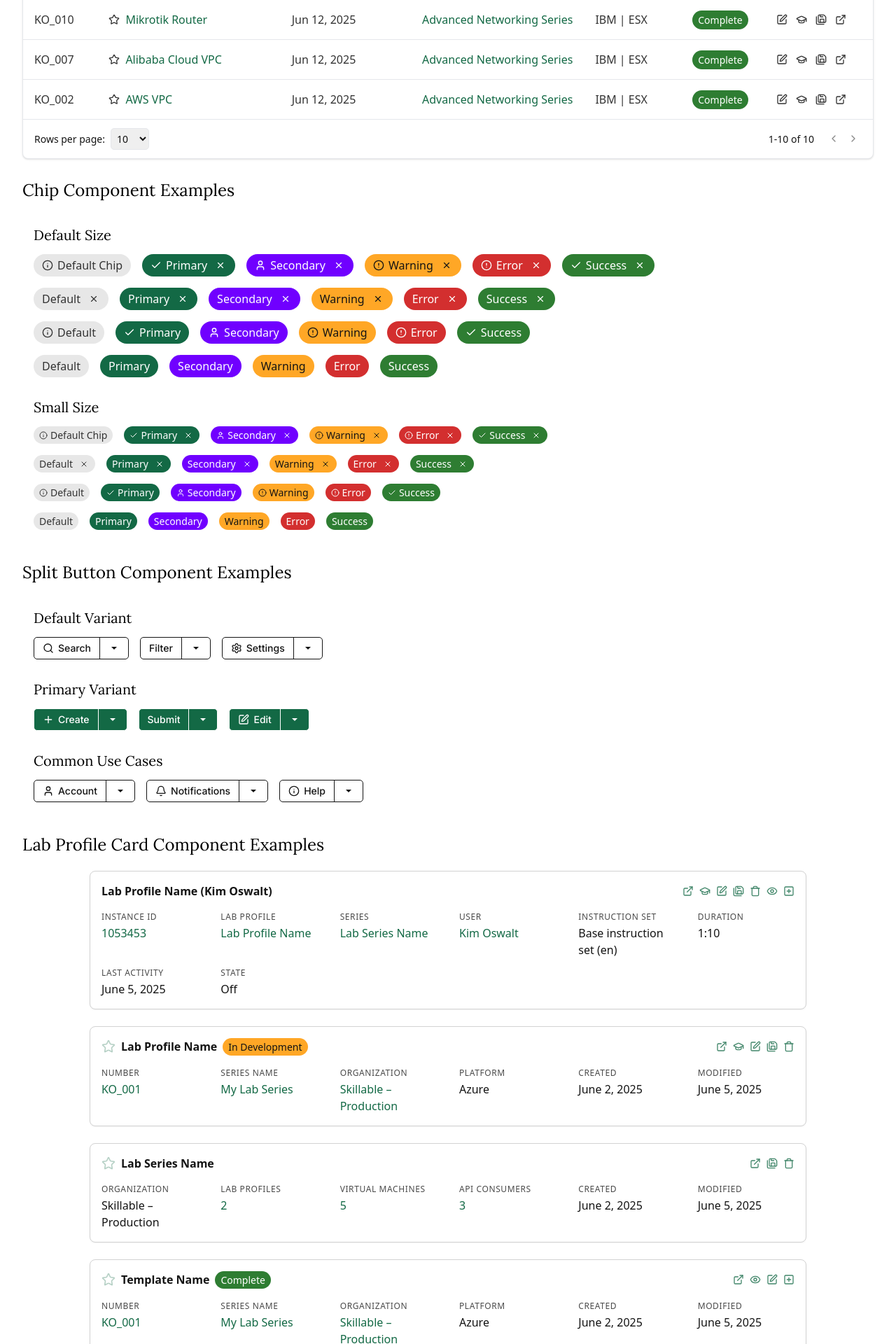
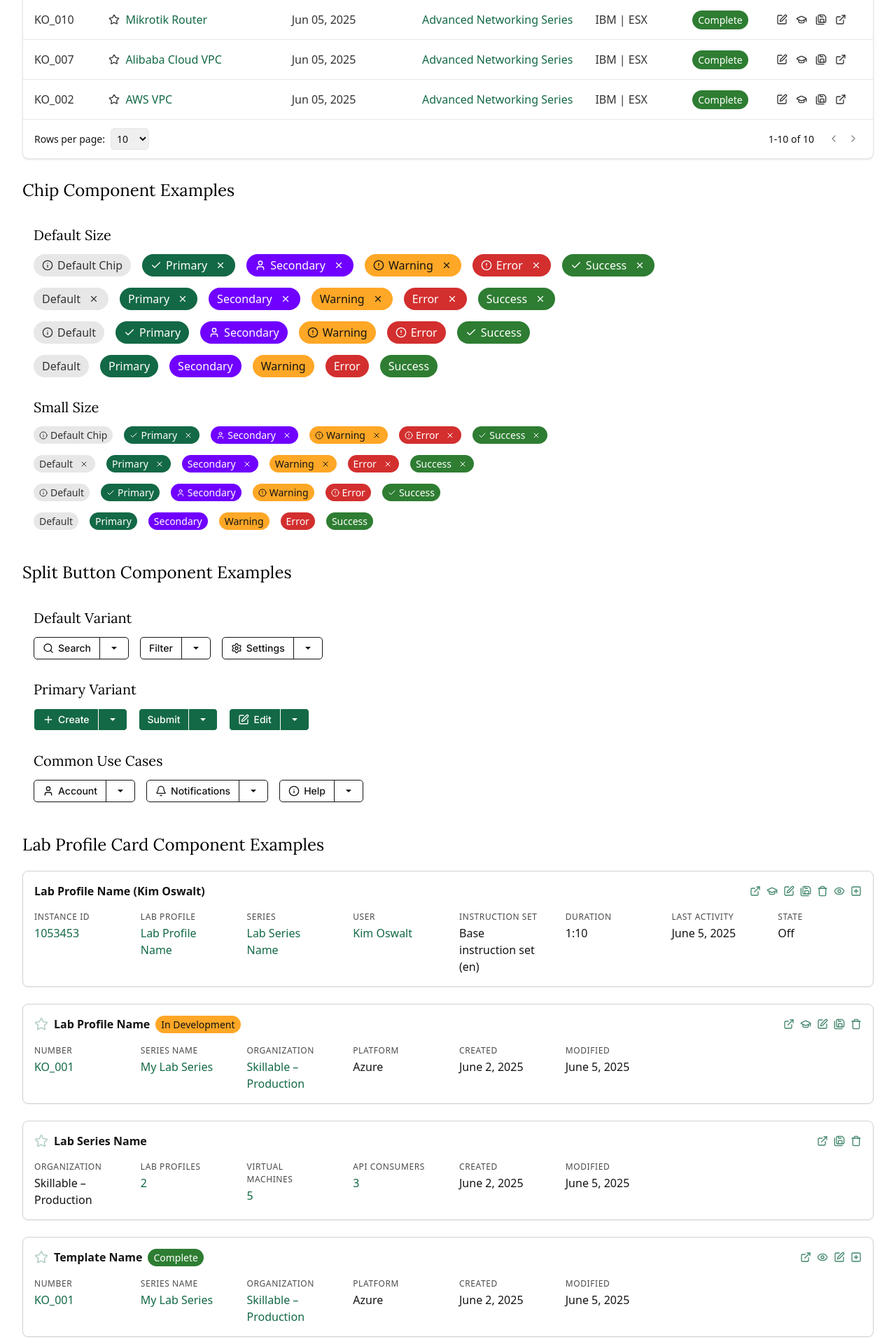
Before and after one commit to keoswalt/skillable-prototype-builder, a Next.js app: page /designSystemDemo in a window 1280 px wide. Shown: the part 1680-3600 px from the top of the page at 70% size. Built offline with nearby package versions, Linux system fonts and the light colour scheme.

Commit message:
Tweaks to dashboard cards

```diff
--- a/src/components/cards/DashboardCard.tsx
+++ b/src/components/cards/DashboardCard.tsx
@@ -349,7 +349,7 @@ export const DashboardCard: React.FC<DashboardCardProps> = (props) => {
 
       {/* Metadata grid */}
       {metaItems.length > 0 && (
-        <dl className="mt-4 grid gap-y-3 gap-x-8 sm:grid-cols-3 md:grid-cols-4 lg:grid-cols-5 xl:grid-cols-6 2xl:grid-cols-8">
+        <dl className="mt-4 grid gap-y-3 gap-x-8 sm:grid-cols-4 md:grid-cols-5 lg:grid-cols-6 xl:grid-cols-8 2xl:grid-cols-8">
           {metaItems.map(({ key, label, value, href }) => (
             <MetaItem key={key} label={label} value={value} href={href} />
           ))}
--- a/src/components/cards/DashboardCardExample.tsx
+++ b/src/components/cards/DashboardCardExample.tsx
@@ -30,7 +30,7 @@ export const DashboardCardExample: React.FC = () => {
   };
 
   return (
-    <div className="flex flex-col gap-6 max-w-5xl mx-auto">
+    <div className="flex flex-col gap-6 mx-auto">
       {/* Instance */}
       <DashboardCard
         variant="instance"
--- a/src/components/data/DataTableExample.tsx
+++ b/src/components/data/DataTableExample.tsx
@@ -2,6 +2,9 @@ import React, { useState } from 'react';
 import { DataTable } from '.';
 import { Icons } from '../Icon';
 import { Row, CellData } from './types';
+
+// Use a fixed ISO timestamp to ensure server- and client-side render produce identical output, preventing hydration mismatch.
+const FIXED_TIMESTAMP = '2025-06-05T12:00:00.000Z';
 
 const createSampleRow = (id: string, name: string, isFavorited = false): Row => ({
   id,
@@ -23,7 +26,7 @@ const createSampleRow = (id: string, name: string, isFavorited = false): Row =>
     },
     {
       type: 'date',
-      value: new Date().toISOString(),
+      value: FIXED_TIMESTAMP,
       columnKey: 'lastModified'
     },
     {
```
